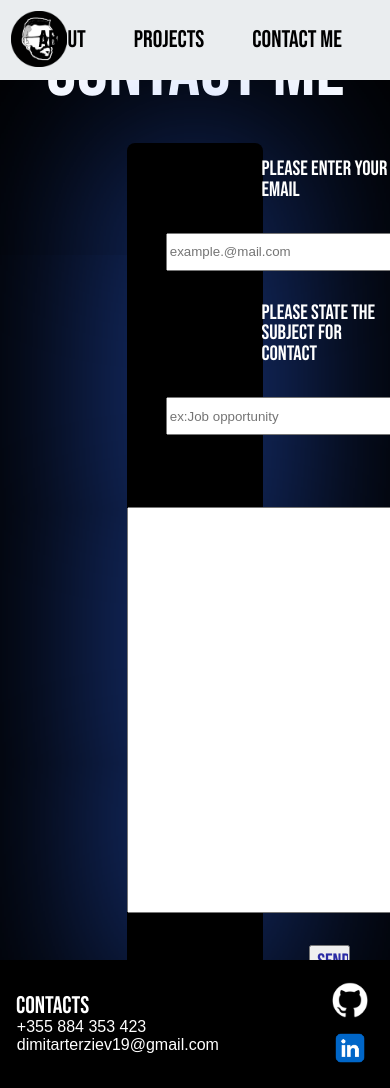
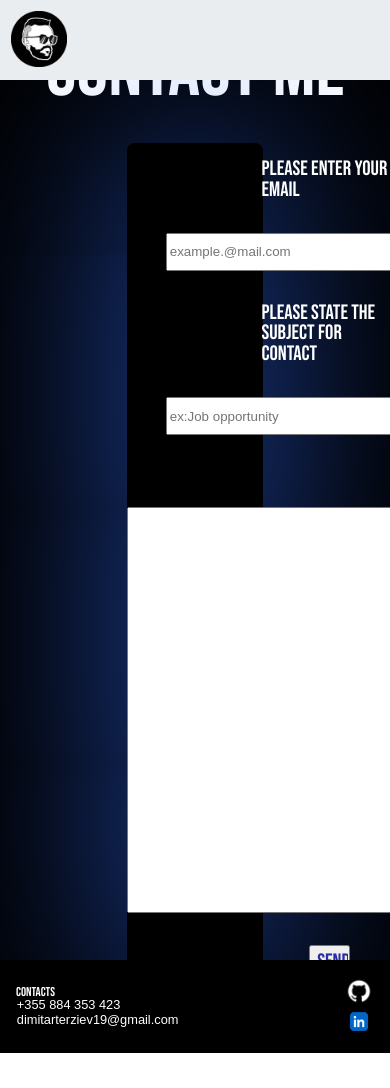
Before and after one commit to Terzo19/Portfolio, a plain HTML site: page contact.html in a window 390 px wide. After the commit the page ends 1053 px from the top, so only its background shows below. Drawn offline with Linux system fonts and the light colour scheme; a web font is replaced by a local one.

Commit message:
Fixed nav bar and footer of the contact page

```diff
--- a/resources/css/contactstyle.css
+++ b/resources/css/contactstyle.css
@@ -64,6 +64,11 @@ text-
 color:rgb(90, 79, 219);
 }
 
+@media only screen and (max-width: 470px){
+   #menu {
+    display:none;
+   }
+}
 /* main section of the contact page */
 
 #front {
@@ -177,3 +182,13 @@ form {
 #rightfooter img {
     height: 100%;
 }
+
+@media only screen and (max-width: 750px){
+    #contactinfo, .footermail {
+        font-size: 0.8rem;
+    }
+
+    #rightfooter a {
+        height: 1.9rem;
+    }
+}
```
